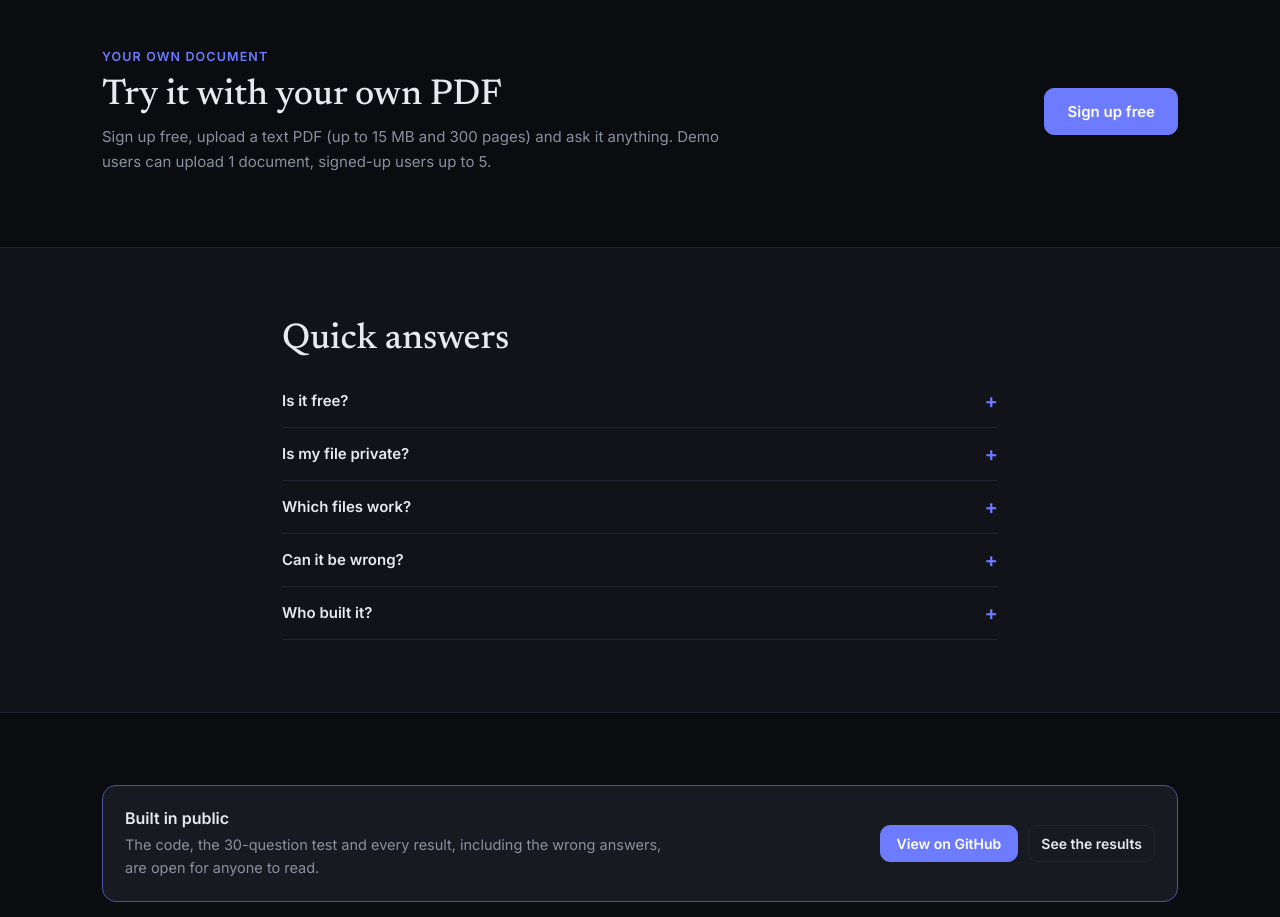
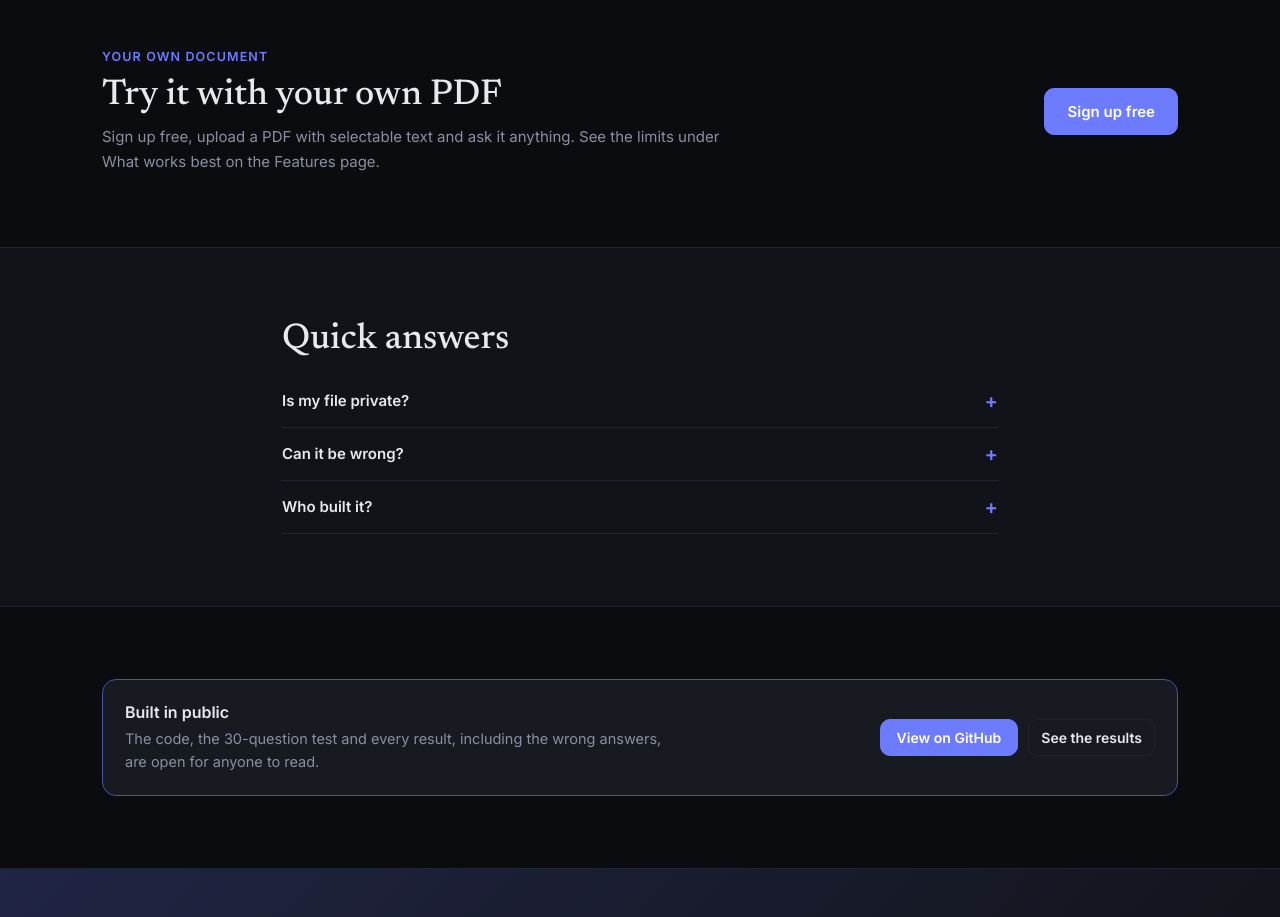
Before and after one commit to MoghalPathan/DocuMind, a React (Vite) app in the folder web/: page / in a window 1280 px wide. Shown: the part 2220-3137 px from the top of the page. Built offline with nearby package versions, Linux system fonts and the light colour scheme.

Commit message:
Remove repeated content from Home
Problem: limits and FAQ answers were repeated across Home, Features and Pricing.

Fix: Home points to Features for limits and Privacy for data; two duplicate FAQ items removed.

Tested: npm run build.

```diff
--- a/web/src/site/Pages.jsx
+++ b/web/src/site/Pages.jsx
@@ -134,7 +134,7 @@ export function Home({ go, demo, busy }) {
           <div>
             <p className="st-eyebrow">Your own document</p>
             <h2>Try it with your own PDF</h2>
-            <p className="st-own-text">Sign up free, upload a text PDF (up to 15 MB and 300 pages) and ask it anything. Demo users can upload 1 document, signed-up users up to 5.</p>
+            <p className="st-own-text">Sign up free, upload a PDF with selectable text and ask it anything. See the limits under What works best on the <A to="/features" go={go}>Features page</A>.</p>
           </div>
           <div className="st-cta">
             <button className="st-btn solid big" onClick={() => go("/signup")}>Sign up free</button>
@@ -145,9 +145,7 @@ export function Home({ go, demo, busy }) {
       <section className="st-sec alt">
         <div className="st-wrap st-faq">
           <h2>Quick answers</h2>
-          <details><summary>Is it free?</summary><p>Yes. DocuMind is a free portfolio project that runs on free tiers of its AI providers, so there are limits on questions and uploads.</p></details>
-          <details><summary>Is my file private?</summary><p>Your question and the matching passages are sent to an AI provider (Groq, or Google Gemini as a backup) to write the answer. Please do not upload confidential files. Details are on the <A to="/privacy" go={go}>Privacy page</A>.</p></details>
-          <details><summary>Which files work?</summary><p>PDFs with selectable text, up to 15 MB and 300 pages. Scanned PDFs and photos of pages are not supported yet.</p></details>
+          <details><summary>Is my file private?</summary><p>Only the passages relevant to your question are sent to an AI provider (Groq, or Google Gemini as a backup). See the <A to="/privacy" go={go}>Privacy page</A> for details.</p></details>
           <details><summary>Can it be wrong?</summary><p>Yes. In my 30-question test, about 80% of answers were fully correct, and it is weakest at counting long lists. Every answer shows its page so you can check it.</p></details>
           <details><summary>Who built it?</summary><p>Naved Korabu, a computer engineering graduate from Pune. Read more on the <A to="/about" go={go}>About page</A>.</p></details>
         </div>
```
